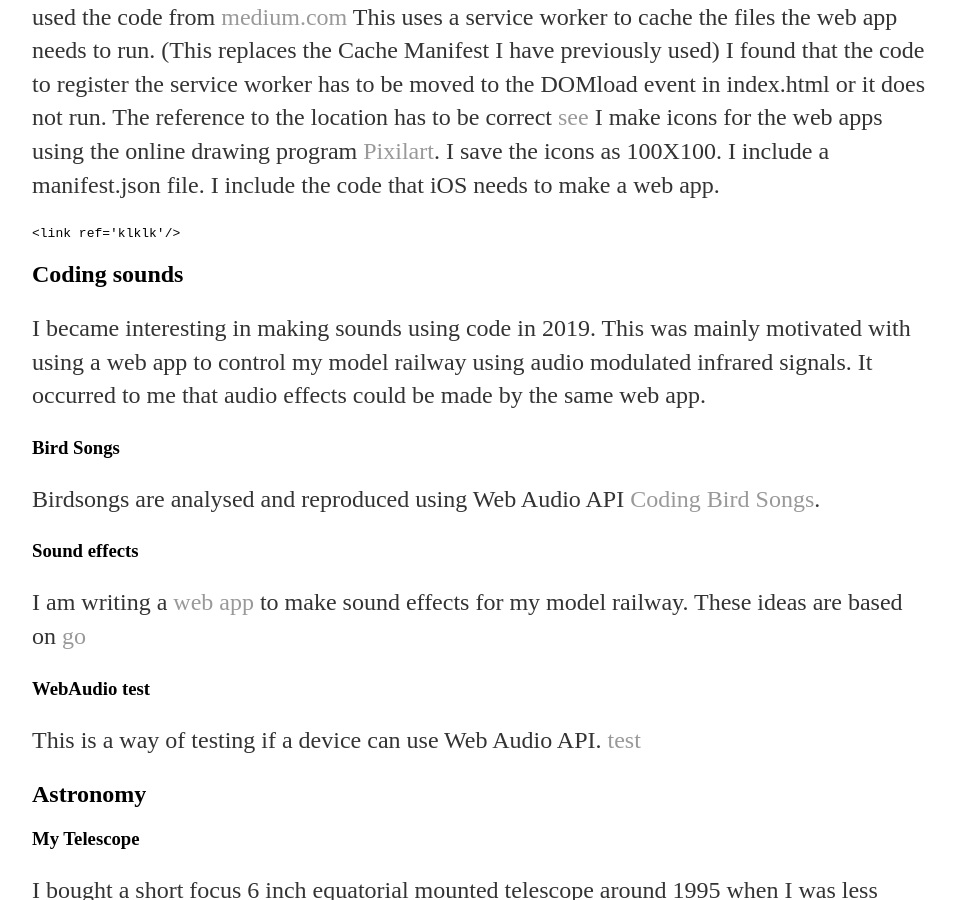
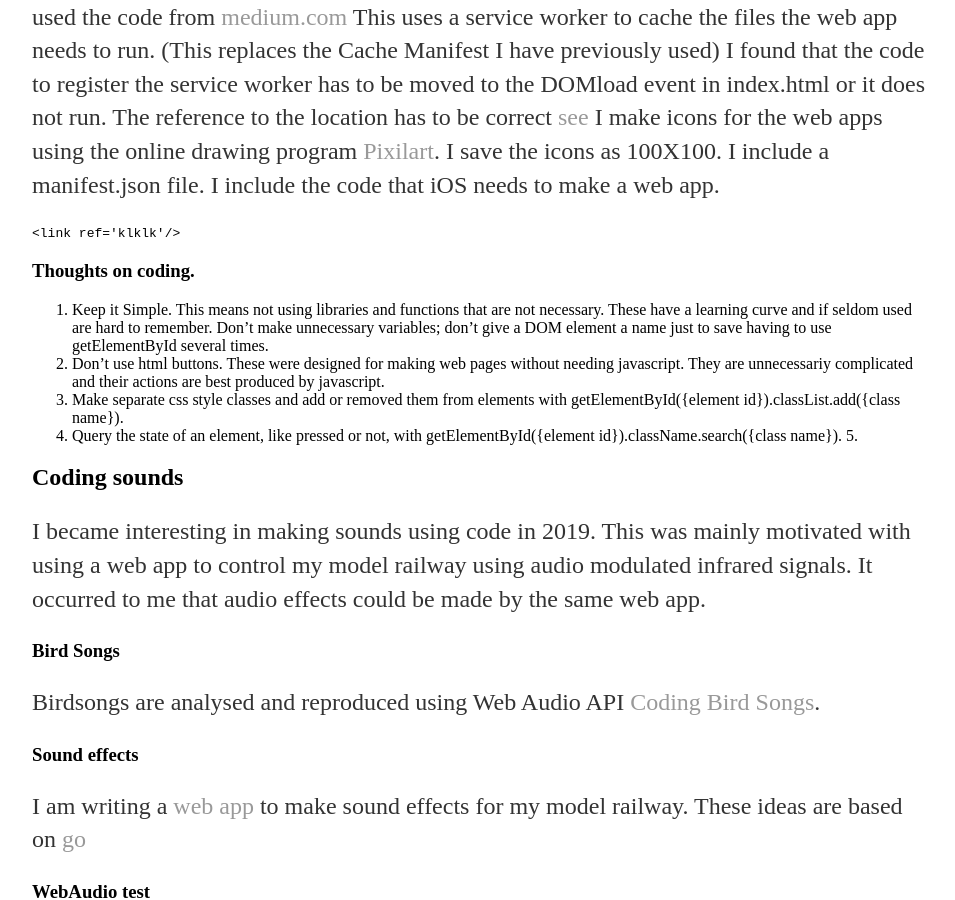
Before and after one commit to bwedgar/bwedgar.github.io, a Jekyll site: the page built from index.md, in a window 1280 px wide and 900 px high, scrolled down 662 px. Shown: the whole window, without its empty margins (160-1115 px from the left). Built offline with Jekyll 4.4.1, drawn with Linux system fonts in a browser that asks for light colours.

Commit message:
Update index.md

````diff
--- a/index.md
+++ b/index.md
@@ -20,6 +20,12 @@ I include a manifest.json file.  I include the code that iOS needs to make a web
 ```html
 <link ref='klklk'/>
 ```
+### Thoughts on coding.
+1. Keep it Simple. This means not using libraries and functions that are not necessary.  These have a learning curve and if seldom used are hard to remember. Don't make unnecessary variables; don't give a DOM element a name just to save having to use getElementById several times.
+2. Don't use html buttons.  These were designed for making web pages without needing javascript.  They are unnecessariy complicated and their actions are best produced by javascript.
+3. Make separate css style classes and add or removed them from elements with getElementById({element id}).classList.add({class name}).
+4. Query the state of an element, like pressed or not, with getElementById({element id}).className.search({class name}).
+5.
 
 
 
````
